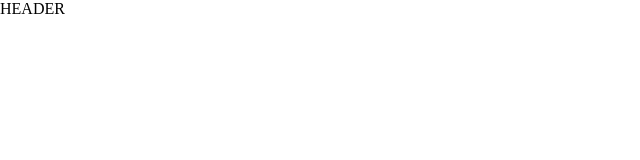
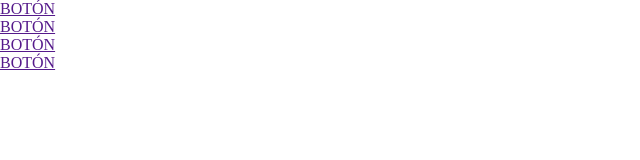
Before and after one commit to crashchaco/preentrega2_miro, a plain HTML site: page index.html in a window 1280 px wide. Shown: the whole page, without its empty margins (0-640 px from the left). Drawn offline with Linux system fonts and the light colour scheme.

Commit message:
agrego nav en header desde rama header

```diff
--- a/index.html
+++ b/index.html
@@ -15,6 +15,13 @@
   </head>
 
   <body>
-    <header>HEADER</header>
+    <header>
+      <ul>
+        <li><a href="">BOTÓN</a></li>
+        <li><a href="">BOTÓN</a></li>
+        <li><a href="">BOTÓN</a></li>
+        <li><a href="">BOTÓN</a></li>
+      </ul>
+    </header>
   </body>
 </html>
```
